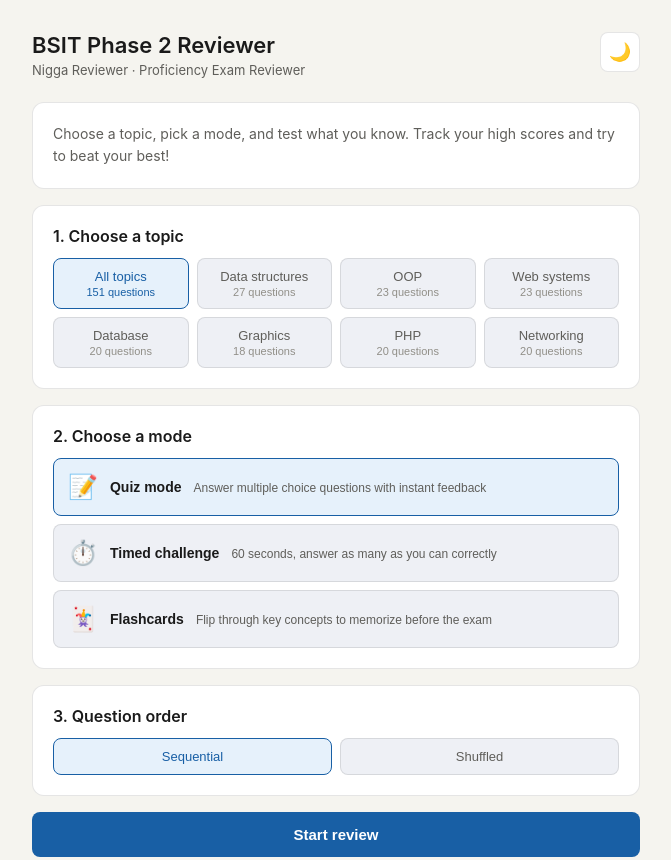
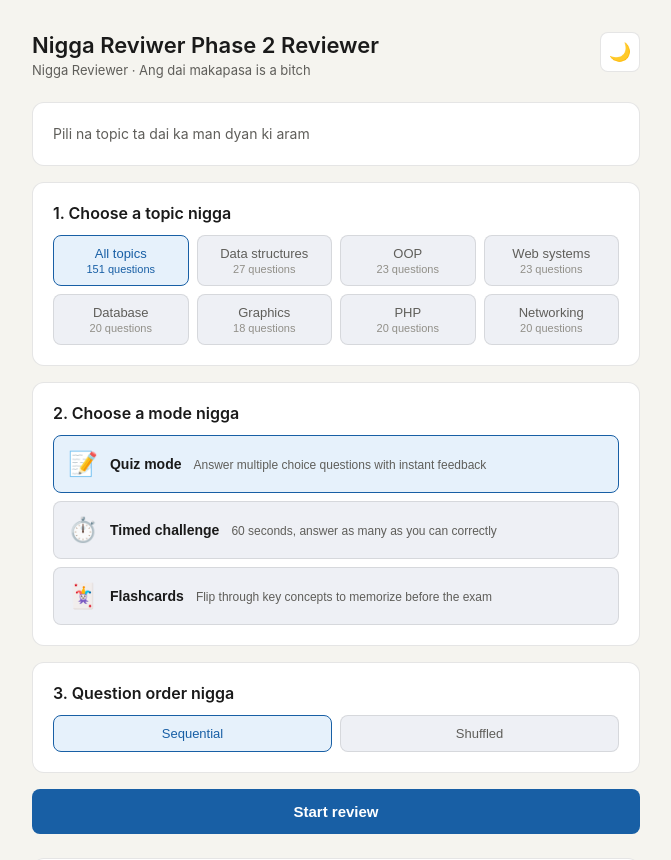
Before and after one commit to almostonehundredpercent/Bullshit-EXAM-Reviewer, a plain HTML site: page index.html in a window 1280 px wide. Shown: the top 860 px of the page, without its empty margins (304-975 px from the left). Drawn offline with Linux system fonts and the light colour scheme.

Commit message:
MORE MORE

```diff
--- a/index.html
+++ b/index.html
@@ -14,8 +14,8 @@
   <!-- HEADER -->
   <header class="site-header">
     <div class="header-inner">
-      <h1>BSIT Phase 2 Reviewer</h1>
-      <p class="subtitle">Nigga Reviewer &middot; Proficiency Exam Reviewer</p>
+      <h1>Nigga Reviwer Phase 2 Reviewer</h1>
+      <p class="subtitle">Nigga Reviewer &middot; Ang dai makapasa is a bitch</p>
     </div>
     <button id="themeToggle" class="icon-btn" aria-label="Toggle dark mode" title="Toggle dark mode">
       <span id="themeIcon">🌙</span>
@@ -26,16 +26,16 @@
   <section id="screen-home" class="screen active">
 
     <div class="card intro-card">
-      <p>Choose a topic, pick a mode, and test what you know. Track your high scores and try to beat your best!</p>
+      <p>Pili na topic ta dai ka man dyan ki aram</p>
     </div>
 
     <div class="card">
-      <h2>1. Choose a topic</h2>
+      <h2>1. Choose a topic nigga</h2>
       <div class="topic-grid" id="topicGrid"><!-- injected --></div>
     </div>
 
     <div class="card">
-      <h2>2. Choose a mode</h2>
+      <h2>2. Choose a mode nigga</h2>
       <div class="mode-grid">
         <button class="mode-card" data-mode="quiz">
           <span class="mode-icon">📝</span>
@@ -56,7 +56,7 @@
     </div>
 
     <div class="card" id="orderCard">
-      <h2>3. Question order</h2>
+      <h2>3. Question order nigga</h2>
       <div class="toggle-row">
         <button class="toggle-btn active" id="btnSeq" data-order="seq">Sequential</button>
         <button class="toggle-btn" id="btnShuffle" data-order="shuffle">Shuffled</button>
```
